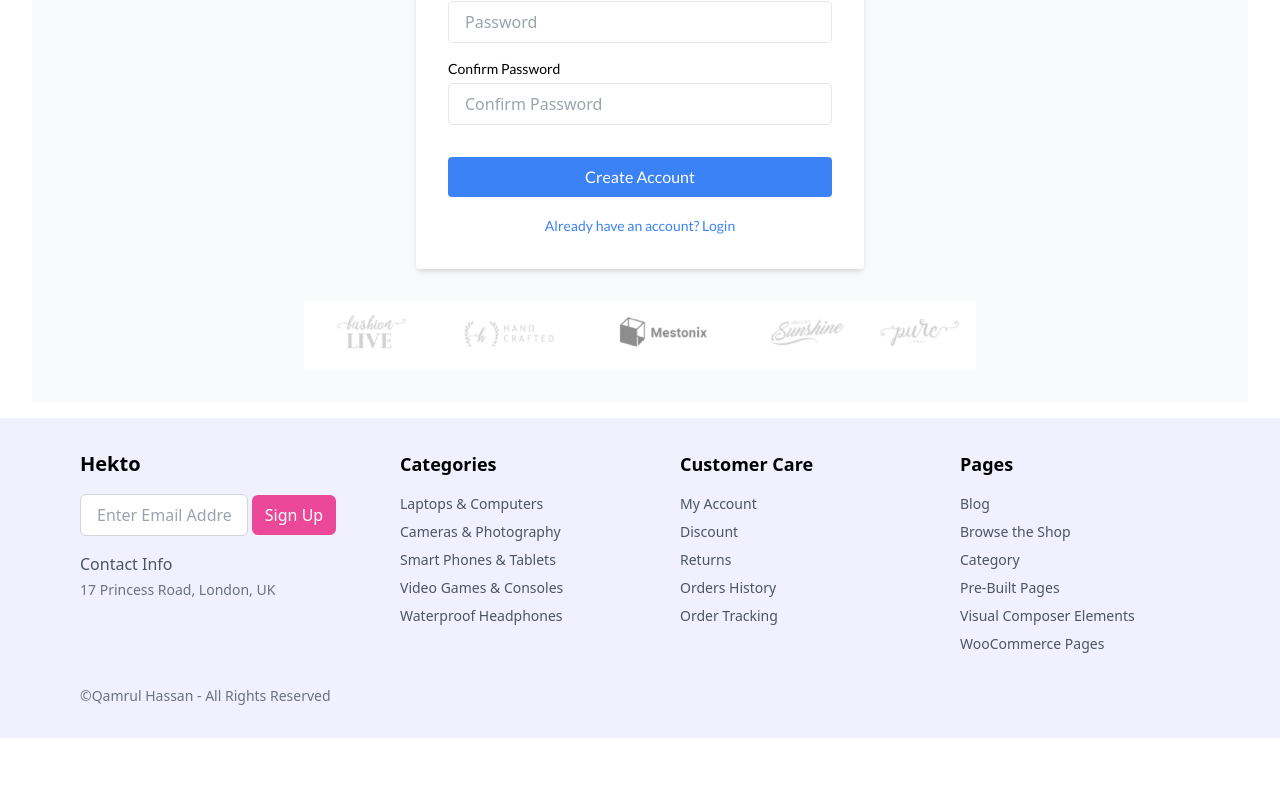
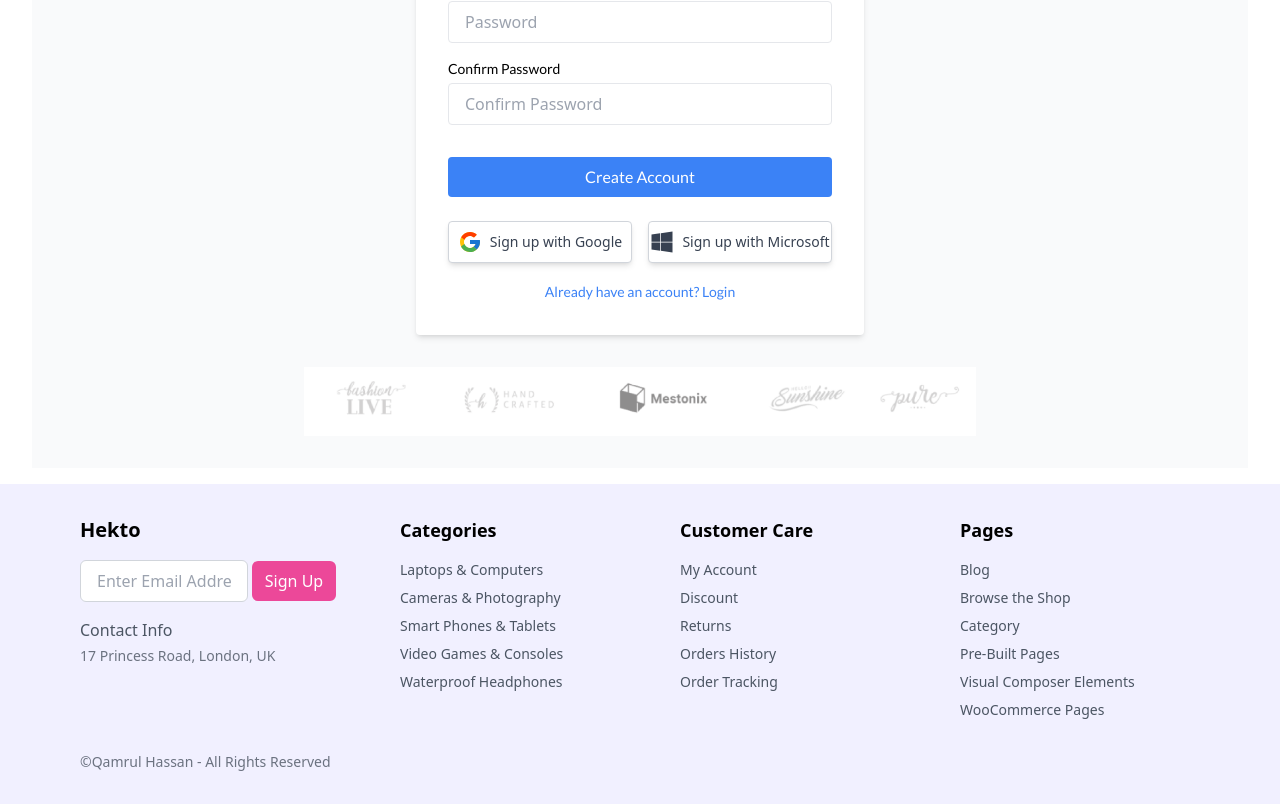
Before and after one commit to Qamrul-Hassan/Hektto, a React (Vite) app: page /create-account in a window 1280 px wide. Shown: the part 763-1567 px from the top of the page. Before the commit the page ends 1501 px from the top, so only its background shows below. Built offline with nearby package versions, Linux system fonts and the light colour scheme; no server answers.

Commit message:
Initial commit

```diff
--- a/src/Pages/CreateAccountPage.jsx
+++ b/src/Pages/CreateAccountPage.jsx
@@ -1,6 +1,8 @@
-import React, { useState, useEffect } from "react";
+import React, { useState } from "react";
 import { Link, useNavigate } from "react-router-dom";
-import { getAuth, createUserWithEmailAndPassword, sendEmailVerification } from "firebase/auth";
+import { getAuth, createUserWithEmailAndPassword, sendEmailVerification, signInWithPopup, GoogleAuthProvider, OAuthProvider } from "firebase/auth";
+import { FcGoogle } from "react-icons/fc"; // Google icon from react-icons
+import { IoLogoWindows } from "react-icons/io"; // Microsoft icon from react-icons
 import PageLayout from "../Components/PageLayout";
 
 const CreateAccountPage = () => {
@@ -94,6 +96,40 @@ const CreateAccountPage = () => {
     }
   };
 
+  // Google Sign-In
+  const handleGoogleSignUp = async () => {
+    const provider = new GoogleAuthProvider();
+    try {
+      const result = await signInWithPopup(auth, provider);
+      const user = result.user;
+
+      // Send email verification
+      await sendEmailVerification(user);
+      alert("Account created successfully via Google! Please check your email for verification.");
+
+      navigate("/login");
+    } catch (error) {
+      setError("Error with Google sign-up: " + error.message);
+    }
+  };
+
+  // Microsoft (Hotmail) Sign-In
+  const handleMicrosoftSignUp = async () => {
+    const provider = new OAuthProvider('microsoft.com'); // Use Microsoft provider
+    try {
+      const result = await signInWithPopup(auth, provider);
+      const user = result.user;
+
+      // Send email verification
+      await sendEmailVerification(user);
+      alert("Account created successfully via Microsoft! Please check your email for verification.");
+
+      navigate("/login");
+    } catch (error) {
+      setError("Error with Microsoft sign-up: " + error.message);
+    }
+  };
+
   return (
     <PageLayout pageTitle="Create Account">
       <div className="bg-white p-8 rounded shadow-md w-full max-w-md mx-auto">
@@ -170,6 +206,25 @@ const CreateAccountPage = () => {
             Create Account
           </button>
         </form>
+
+        {/* Sign-in buttons */}
+        <div className="flex gap-4 mt-6 justify-center">
+          <button
+            onClick={handleGoogleSignUp}
+            className="w-full flex items-center justify-center bg-white border border-gray-300 py-2 rounded text-sm text-gray-700 shadow-md hover:bg-gray-50"
+          >
+            <FcGoogle className="mr-2 text-2xl" />
+            Sign up with Google
+          </button>
+          <button
+            onClick={handleMicrosoftSignUp}
+            className="w-full flex items-center justify-center bg-white border border-gray-300 py-2 rounded text-sm text-gray-700 shadow-md hover:bg-gray-50"
+          >
+            <IoLogoWindows className="mr-2 text-2xl" />
+            Sign up with Microsoft
+          </button>
+        </div>
+
         <div className="text-center mt-4">
           <Link to="/login" className="text-blue-500 text-sm font-lato">Already have an account? Login</Link>
         </div>
```
